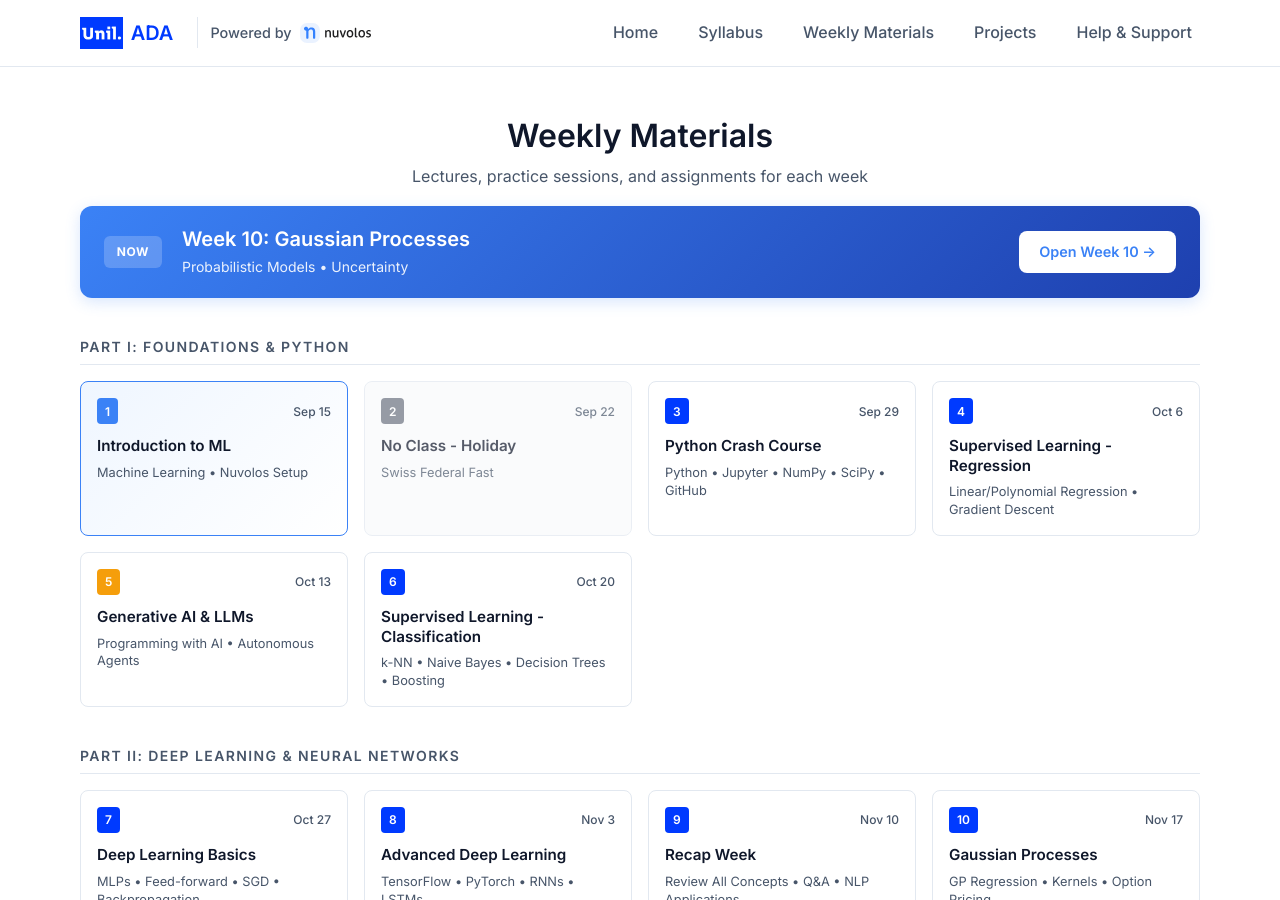
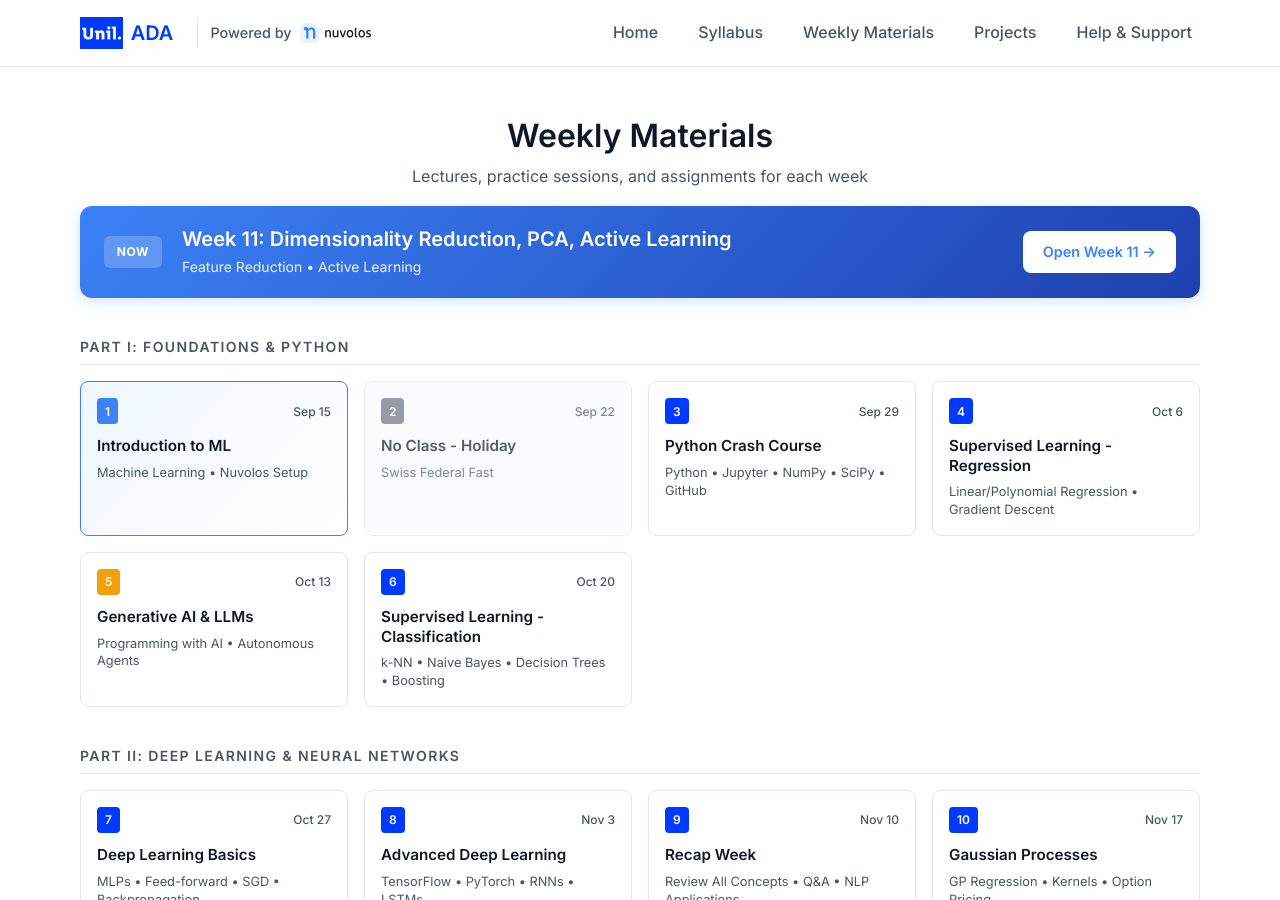
Before and after one commit to ap-unil-2025/ada-course-materials, a Jekyll site: the page built from docs/weekly-materials.md, in a window 1280 px wide and 900 px high. Built offline with Jekyll 4.4.1, drawn with Linux system fonts in a browser that asks for light colours.

Commit message:
🔄 Weekly update: Set current week on main and weekly pages - 2025-11-24

```diff
--- a/docs/index.html
+++ b/docs/index.html
@@ -9,8 +9,8 @@ layout: default
     <div class="current-content">
       <span class="current-label">NOW</span>
       <div class="current-info">
-        <h2>Week 10: Gaussian Processes</h2>
-        <p>Probabilistic Models • Uncertainty</p>
+        <h2>Week 11: Dimensionality Reduction, PCA, Active Learning</h2>
+        <p>Feature Reduction • Active Learning</p>
       </div>
     </div>
     <a href="{{ '/weekly-materials' | relative_url }}" class="current-btn">Access Weekly Hub →</a>
--- a/docs/weekly-materials.md
+++ b/docs/weekly-materials.md
@@ -33,11 +33,11 @@ layout: default
     <div class="current-content">
       <span class="current-label">NOW</span>
       <div class="current-info">
-        <h2>Week 10: Gaussian Processes</h2>
-        <p>Probabilistic Models • Uncertainty</p>
+        <h2>Week 11: Dimensionality Reduction, PCA, Active Learning</h2>
+        <p>Feature Reduction • Active Learning</p>
       </div>
     </div>
-    <a href="{{ '/week/week10' | relative_url }}" class="current-btn">Open Week 10 →</a>
+    <a href="{{ '/week/week11' | relative_url }}" class="current-btn">Open Week 11 →</a>
   </div>
 
   <section class="course-section">
```
Also changed, not shown: .github/last-weekly-update.txt.
